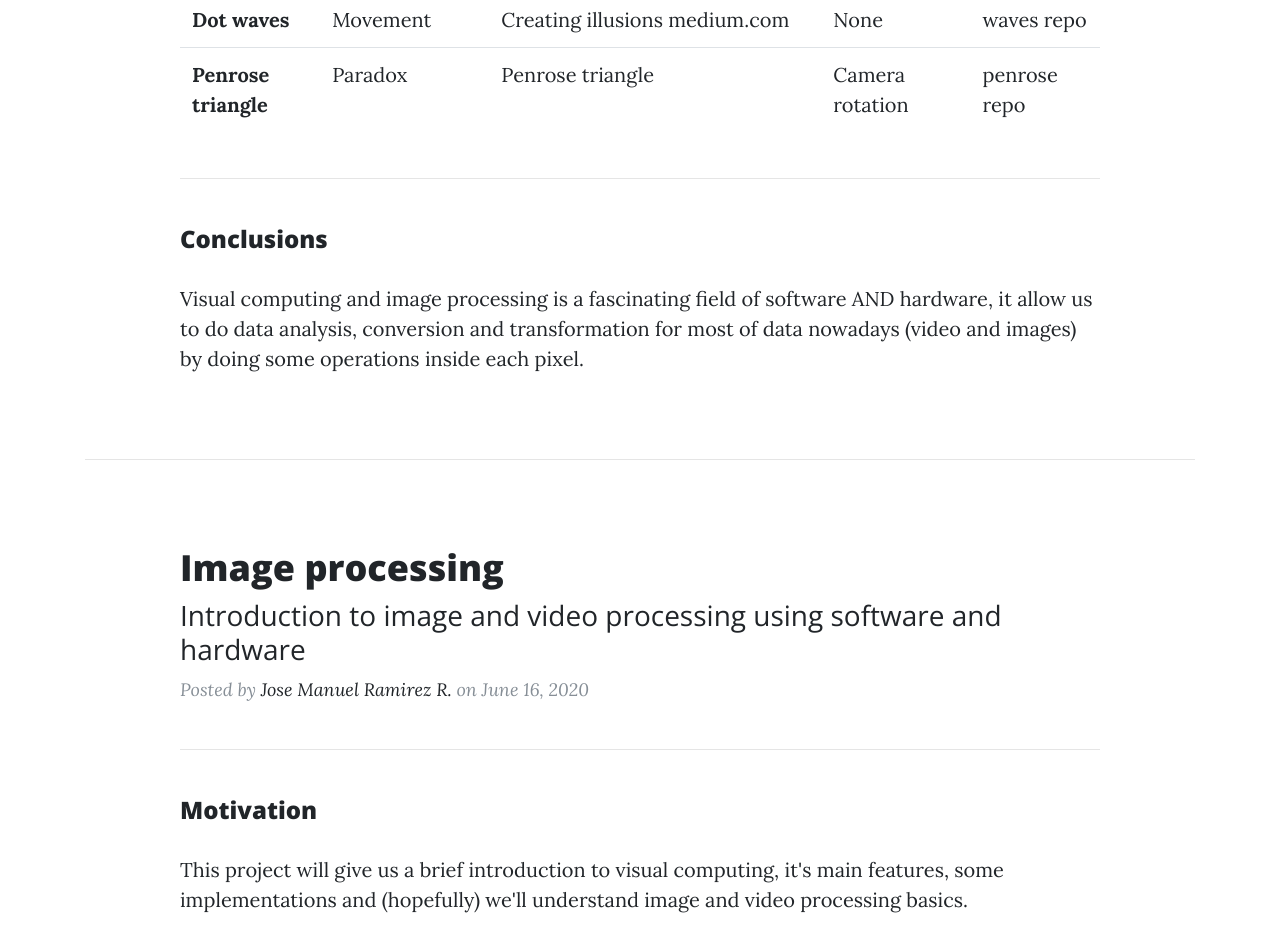
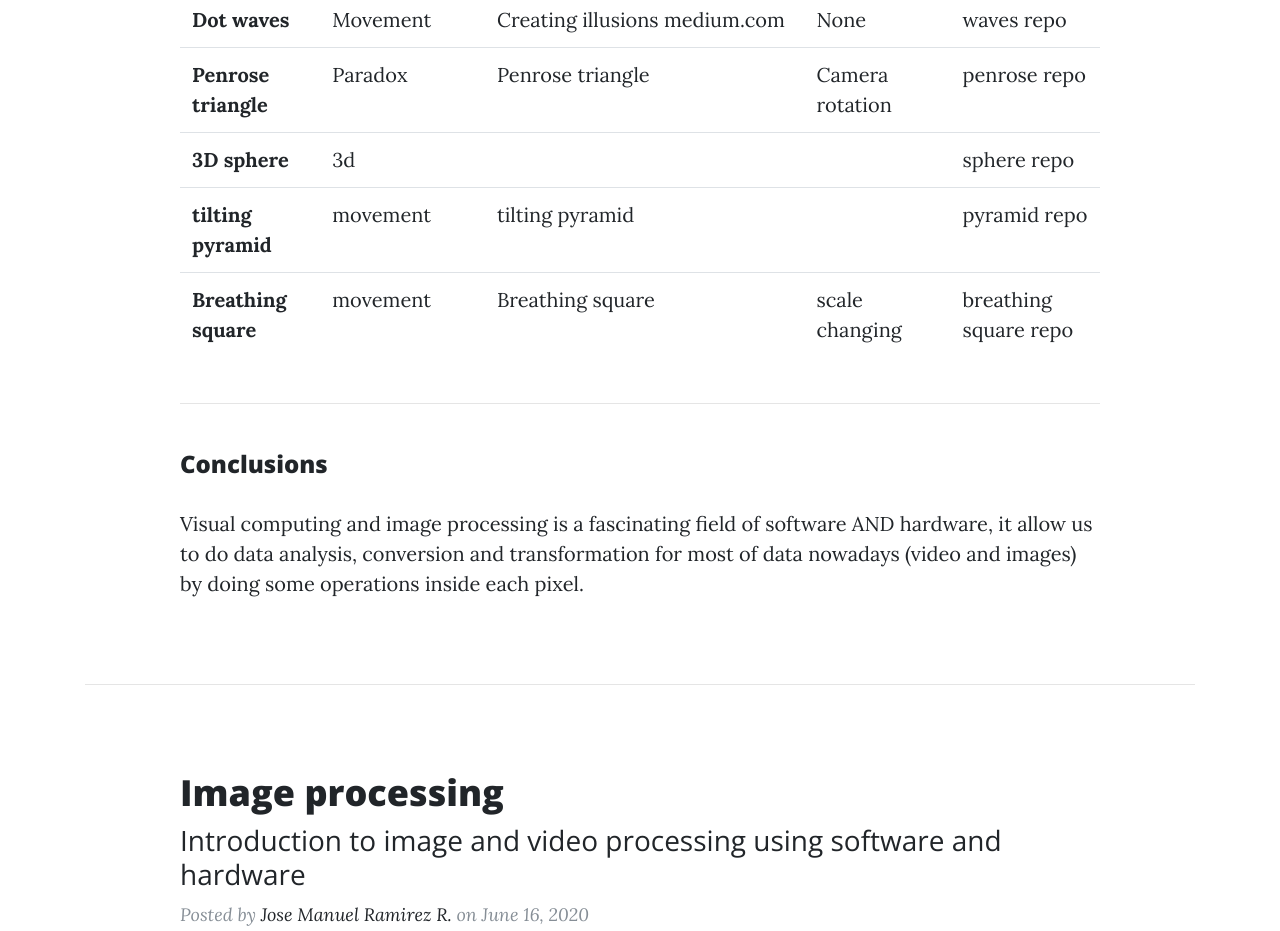
Before and after one commit to visualComp2020/visualComp2020.github.io, a website: page projects.html in a window 1280 px wide. Shown: the part 1440-2371 px from the top of the page. Drawn offline with nearby package versions, Linux system fonts and the light colour scheme.

Commit message:
update illusion table

```diff
--- a/projects.html
+++ b/projects.html
@@ -169,7 +169,9 @@
                 <th scope="row">Penrose triangle</th>
                 <td>Paradox</td>
                 <td>
-                  <a href="https://github.com/zachgoldstein/penroseTriangle">Penrose triangle</a>
+                  <a href="https://github.com/zachgoldstein/penroseTriangle"
+                    >Penrose triangle</a
+                  >
                 </td>
                 <td>Camera rotation</td>
                 <td>
@@ -177,6 +179,53 @@
                     href="https://github.com/visualComp2020/visual_illusions/tree/master/Penrose"
                   >
                     penrose repo</a
+                  >
+                </td>
+              </tr>
+              <tr>
+                <th scope="row">3D sphere</th>
+                <td>3d</td>
+                <td></td>
+                <td></td>
+                <td>
+                  <a
+                    href="https://github.com/visualComp2020/visual_illusions/tree/master/cheyt-e"
+                  >
+                    sphere repo</a
+                  >
+                </td>
+              </tr>
+              <tr>
+                <th scope="row">tilting pyramid</th>
+                <td>movement</td>
+                <td>
+                  <a href="https://codepen.io/godds/pen/vhplK"
+                    >tilting pyramid</a
+                  >
+                </td>
+                <td></td>
+                <td>
+                  <a
+                    href="https://github.com/visualComp2020/visual_illusions/tree/master/tilting-pyramid/tilting-pyramid"
+                  >
+                    pyramid repo</a
+                  >
+                </td>
+              </tr>
+              <tr>
+                <th scope="row">Breathing square</th>
+                <td>movement</td>
+                <td>
+                  <a href="https://codepen.io/MichaelLopez/pen/fxymg"
+                    >Breathing square</a
+                  >
+                </td>
+                <td>scale changing</td>
+                <td>
+                  <a
+                    href="https://github.com/visualComp2020/visual_illusions/tree/master/breathing-square/breathing-square"
+                  >
+                    breathing square repo</a
                   >
                 </td>
               </tr>
```
